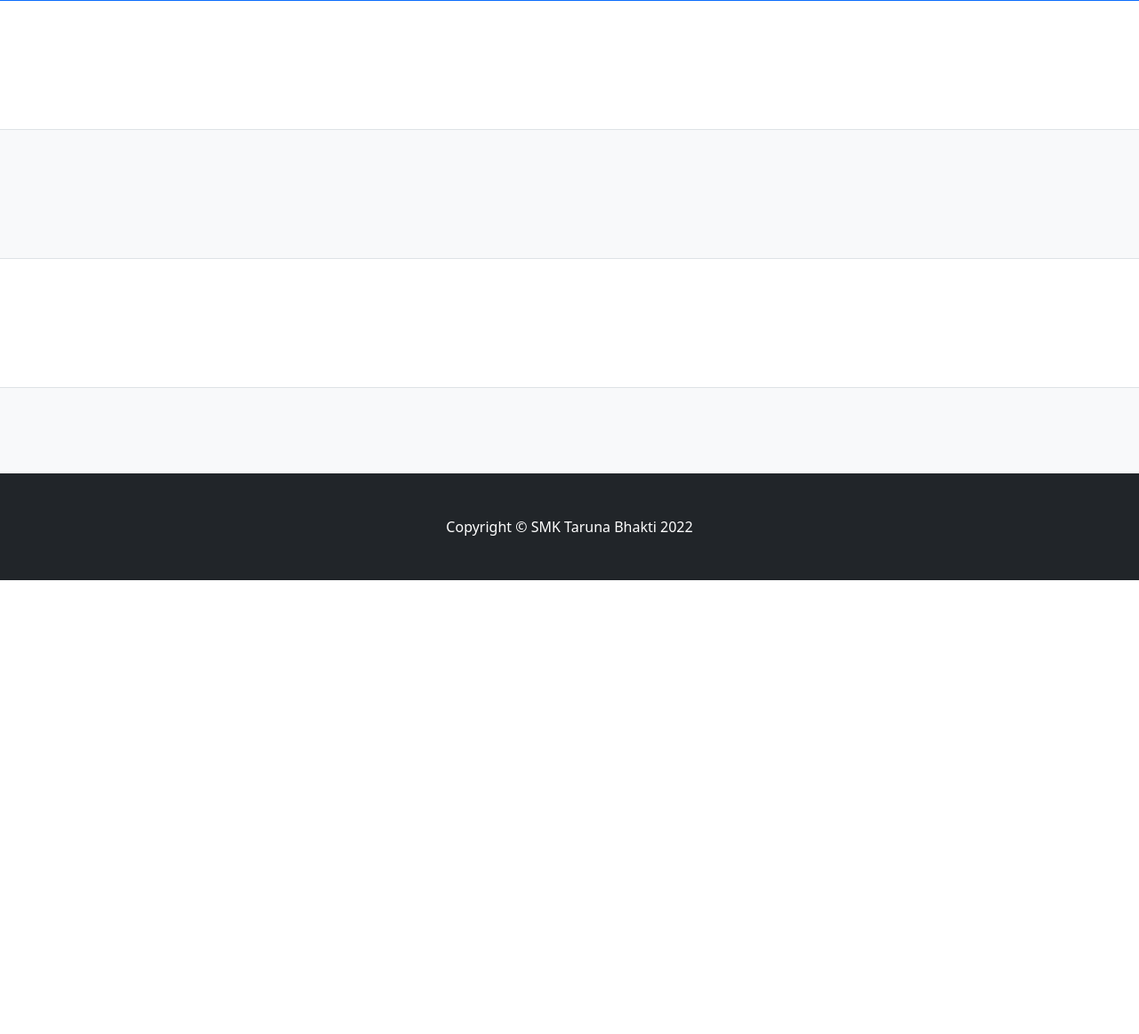
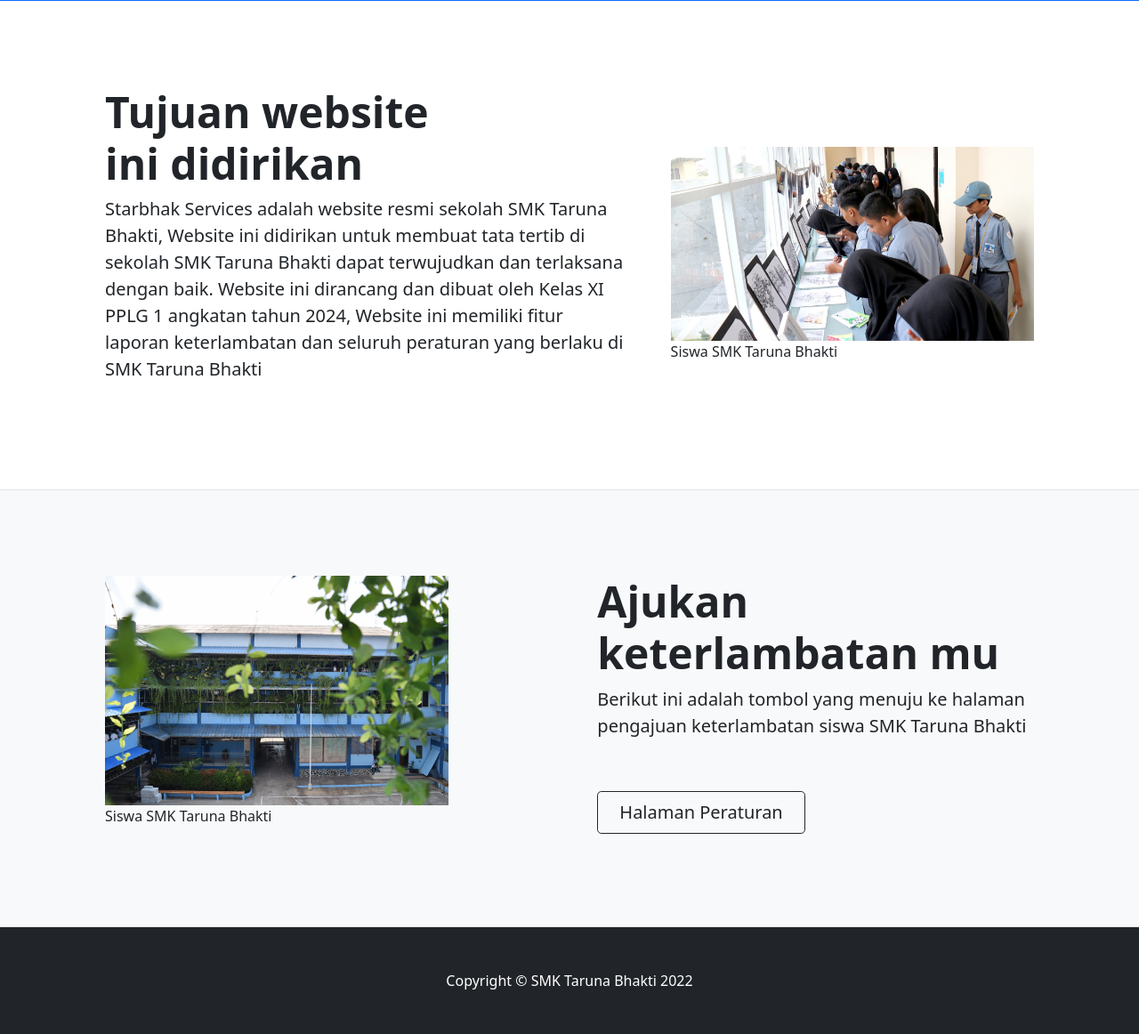
Before and after one commit to tsaqifmaulana444/form-pelanggaran, a PHP site: page /landingpage/index.php in a window 1280 px wide. Shown: the part 502-1664 px from the top of the page at 89% size. Before the commit the page ends 1154 px from the top, so only its background shows below. Run offline with PHP 8.4, Linux system fonts and the light colour scheme; some libraries are stand-ins or nearby versions.

Commit message:
avicenna

```diff
--- a/landingpage/index.php
+++ b/landingpage/index.php
@@ -12,6 +12,11 @@
         <link href="https://cdn.jsdelivr.net/npm/bootstrap-icons@1.4.1/font/bootstrap-icons.css" rel="stylesheet" />
         <!-- Core theme CSS (includes Bootstrap)-->
         <link href="css/styles.css" rel="stylesheet" />
+        <style>
+            body{
+                overflow-x: hidden;
+            }
+        </style>
     </head>
     <body>
         <!-- Responsive navbar-->
@@ -47,25 +52,33 @@
             </div>
         </header>
         <!-- Features section-->
-        <section class="py-5 border-bottom" id="features">
-            <div class="container px-5 my-5">
+        <section class="py-5 border-bottom" id="features" >
+            <div class="container px-5 my-5" style="display: flex;">
+                <div class="const" style="width: 60%;">
+                    <h1 class="display-5 fw-bold text-dark mb-2" style="width: 70%;">Tujuan website ini didirikan</h1>
+                    <p class="lead text-dark-50 mb-4">Starbhak Services adalah website resmi sekolah SMK Taruna Bhakti, Website ini didirikan untuk membuat tata tertib di sekolah SMK Taruna Bhakti dapat terwujudkan dan terlaksana dengan baik. Website ini dirancang dan dibuat oleh Kelas XI PPLG 1 angkatan tahun 2024, Website ini memiliki fitur laporan keterlambatan dan seluruh peraturan yang berlaku di SMK Taruna Bhakti </p>
+                </div>
+                <div class="image" style="width: 42%; height: 27%; margin-left:5%; margin-top:6.5%">
+                    <img src="mm-jalanjalan.jpg" alt="" style="width:100%">
+                    <p class="text-dark fs-6">Siswa SMK Taruna Bhakti</p>
+                </div>
+
 
             </div>
         </section>
         <!-- Pricing section-->
         <section class="bg-light py-5 border-bottom">
-            <div class="container px-5 my-5">
+            <div class="container px-5 my-5" style="display:flex; justify-content: space-between;">
+                <div class="image" style="width: 37%; height: 37%;">
+                    <img src="lapangantb.png" alt="" style="width:100%">
+                    <p class="text-dark fs-6">Siswa SMK Taruna Bhakti</p>
+                </div>
+                <div class="p" style="width: 47%;">
+                    <h1 class="display-5 fw-bold text-dark mb-2" style="width: 100%;;">Ajukan keterlambatan mu</h1>
+                    <p class="lead text-dark-50 mb-4">Berikut ini adalah tombol yang menuju ke halaman pengajuan keterlambatan siswa SMK Taruna Bhakti</p>
+                    <a class="btn btn-outline-dark btn-lg px-4" href="#!" style="position: relative ; margin-top:7%;">Halaman Peraturan</a>
+                </div>
 
-            </div>
-        </section>
-        <!-- Testimonials section-->
-        <section class="py-5 border-bottom">
-            <div class="container px-5 my-5 px-5">
-
-            </div>
-        </section>
-        <!-- Contact section-->
-        <section class="bg-light py-5">
 
             </div>
         </section>
```
Also changed, not shown: landingpage/lapangantb.png (added), landingpage/mm-jalanjalan.jpg (added).
